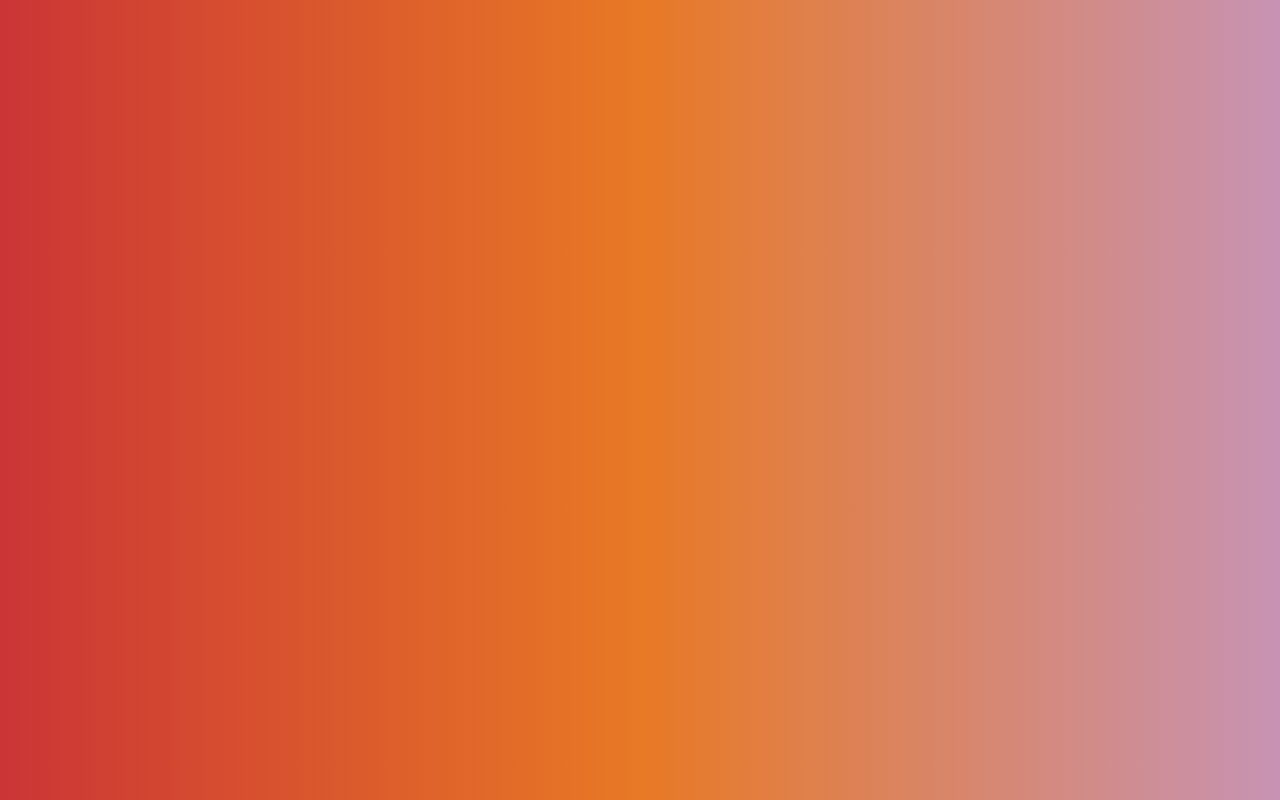
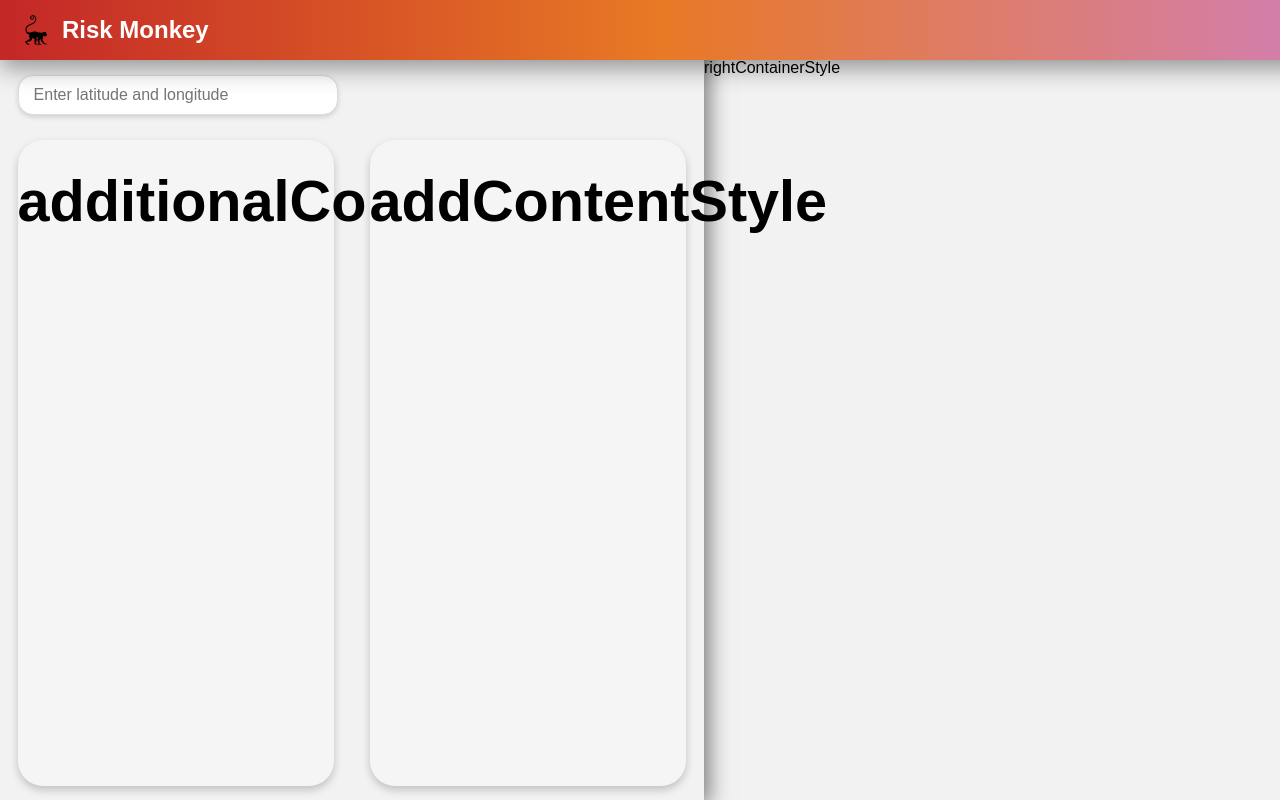
Before and after one commit to Snailsy5583/HackFinProject, a React (Vite) app in the folder hackfin/: page /risk_assessment in a window 1280 px wide. Before the commit this address had no page. Built offline with nearby package versions, Linux system fonts and the light colour scheme; a web font is replaced by a local one.

Commit message:
front end fixes

```diff
--- a/hackfin/src/App.css
+++ b/hackfin/src/App.css
@@ -1,18 +1,23 @@
 #root {
-  max-width: 1280px;
-  margin: 0 auto;
-  padding: 2rem;
+    max-width: 100vw;
+    width: 100vw;
+    margin: 0;
     text-align: center;
 }
 
+#page {
+    height: 100%;
+    padding: auto;
+    margin: auto;
+}
+
 .logo {
+    margin-top: 10%;
     height: 25em;
     padding: 1.5em;
     will-change: filter;
     transition: filter 300ms;
 }
-
-
 
 @media (prefers-reduced-motion: no-preference) {
     a:nth-of-type(2) .logo {
--- a/hackfin/src/App.tsx
+++ b/hackfin/src/App.tsx
@@ -2,7 +2,7 @@
 import { useNavigate } from "react-router-dom";
 import reactLogo from "/src/output-onlinepngtools (1).png";
 import "./App.css";
-import { evaluate_crime } from "./risk_evaluation";
+import { evaluate_crime } from "./source/risk_evaluation";
 import { useState } from "react";
 
 function App() {
@@ -11,25 +11,17 @@ function App() {
 
     const navigate = useNavigate();
 
-    const handleButtonClick = () => {
-
-        navigate("/RiskAssessment");
-    };
-
     return (
-        <>
-            <div>
-                <img src={reactLogo} className="logo react" alt="React logo" />
-            </div>
+        <div id="page">
+            <img src={reactLogo} className="logo react" alt="React logo" />
             <h1>Swing into Better Investments</h1>
             <div className="card">
-                <button onClick={handleButtonClick}>
+                <button onClick={() => { navigate("/risk_assessment"); }}>
                     Start Your Search Today
                 </button>
                 <p></p>
             </div>
-            <p className="read-the-docs"></p>
-        </>
+        </div>
     );
 }
 
--- /dev/null
+++ b/hackfin/src/RiskEvaluationPage.css
@@ -0,0 +1,106 @@
+#root,
+body {
+    height: 100vh;
+}
+
+#root2 {
+    height: 100%;
+}
+
+header {
+    display: flex;
+    align-items: left;
+    justify-content: left;
+    position: fixed;
+    top: 0;
+    left: 0;
+    width: 100%;
+    height: 5vh;
+    padding: 10px 20px;
+    background-image: linear-gradient(to right, #c32727, #e87925, #d27fb2);
+    color: #fff;
+    box-shadow: 0px 8px 25px rgba(0, 0, 0, 0.4);
+    z-index: 1000;
+}
+
+header a,
+header a:hover {
+    color: #fff;
+    display: flex;
+    align-items: center;
+}
+
+#logo {
+    height: 4vh;
+    width: auto;
+    margin-right: 10px;
+}
+
+#companyName {
+    font-size: 24px;
+    font-weight: bold;
+}
+
+#pageContainer {
+    display: flex;
+    align-items: left;
+    justify-content: left;
+    width: 100%;
+    height: 95vh;
+    background-image: linear-gradient(to right, #c32727, #e87925, #d27fb2);
+    color: black;
+    box-shadow: 0px 8px 25px rgba(0, 0, 0, 0.4);
+    z-index: 0;
+}
+
+#leftContainer,
+#rightContainer {
+    display: flex;
+    align-items: left;
+    justify-content: left;
+    flex-wrap: wrap;
+    height: 100%;
+    width: 45%;
+    padding: 0px;
+    margin: 5vh auto;
+    background-color: #f2f2f2;
+    box-shadow: 5px 5px 20px rgba(0, 0, 0, 0.5);
+}
+
+#leftContainer {
+    width: 55%;
+    z-index: 5;
+}
+
+#searchBarContainer {
+    margin-top: 25px;
+    flex-shrink: 0;
+    flex-basis: 100%;
+    flex-grow: 1;
+}
+
+#searchBar {
+    padding: 10px 15px;
+    border: 1px solid #ddd;
+    border-radius: 15px;
+    width: 41%;
+    margin: 10px 100% 10px 2.5%;
+    background-color: #fff;
+    color: #000;
+    box-shadow: 0px 2px 5px rgba(0, 0, 0, 0.15);
+    transition: box-shadow 0.3s ease-in-out;
+    font-size: 16px;
+}
+
+#customization,
+#analysis {
+    height: 85%;
+    width: 45%;
+    margin: auto;
+    margin-top: 0;
+    padding: 0px;
+    background-color: #f5f5f5;
+    box-shadow: 0px 4px 8px rgba(0, 0, 0, 0.2);
+    border-radius: 25px;
+    z-index: 4;
+}
--- /dev/null
+++ b/hackfin/src/RiskEvaluationPage.tsx
@@ -0,0 +1,50 @@
+import React, { useState } from 'react';
+import "./RiskEvaluationPage.css";
+
+const RiskAssesment: React.FC = () => {
+  const [searchQuery, setSearchQuery] = useState("");
+
+  const handleSearchChange = (event: React.ChangeEvent<HTMLInputElement>) => {
+    setSearchQuery(event.target.value);
+  };
+
+  return (
+    <div id="root2">
+      <header>
+        <a href="/home">
+          <img src="src/Risk Monkey-4_processed.png" alt="Company Logo" id="logo" />
+          <h1 id="companyName">Risk Monkey</h1>
+        </a>
+      </header>
+
+      <div id="pageContainer">
+        <div id="leftContainer">
+          <div id="searchBarContainer">
+            <input
+              type="text"
+              value={searchQuery}
+              onChange={handleSearchChange}
+              placeholder="Enter latitude and longitude"
+              id="searchBar"
+            />
+          </div>
+
+          <div id="customization">
+            <h2>additionalContentStyle</h2>
+            <p></p>
+          </div>
+          <div id="analysis">
+            <h2>addContentStyle</h2>
+            <p></p>
+          </div>
+        </div>
+
+        <div id="rightContainer">
+          <p>rightContainerStyle</p>
+        </div>
+      </div>
+    </div>
+  );
+};
+
+export default RiskAssesment;
--- a/hackfin/src/Riskassesment.tsx
+++ /dev/null
@@ -1,170 +0,0 @@
-import React, { useState } from 'react';
-
-const Riskassesment: React.FC = () => {
-  const [searchQuery, setSearchQuery] = useState("");
-
-  const handleSearchChange = (event: React.ChangeEvent<HTMLInputElement>) => {
-    setSearchQuery(event.target.value);
-  };
-
-  return (
-    <div>
-
-      <header style={headerStyle}>
-        <div style={headerContentStyle}>
-          <img src="src/Risk Monkey-4_processed.png" alt="Company Logo" style={logoStyle} />
-          <h1 style={companyNameStyle}>Risk Monkey</h1>
-        </div>
-      </header>
-
-
-      <div style={searchBarContainerStyle}>
-        <input
-          type="text"
-          value={searchQuery}
-          onChange={handleSearchChange}
-          placeholder="Enter latitude and longitude"
-          style={searchBarStyle}
-        />
-      </div>
-
-
-      <div style={additionalContentStyle}>
-        <h2></h2>
-        <p></p>
-      </div>
-
-
-      <div style={leftContainerStyle}>
-
-        <p></p>
-      </div>
-
-    <div style={addContentStyle}>
-
-        <h2></h2>
-    <p> </p>
-    </div>
-
-    <div style={rightContainerStyle}>
-    <p></p>
-
-    </div>
-
-
-
-    </div>
-  );
-};
-
-
-const headerStyle: React.CSSProperties = {
-  display: 'flex',
-  alignItems: 'left',
-  justifyContent: 'left',
-  position: 'fixed',
-  top: 0,
-  left: 0,
-  width: '100%',
-  height: '50px',
-  padding: '10px 20px',
-  backgroundImage: 'linear-gradient(to right, #c32727, #e87925, #d27fb2)',
-  color: '#fff',
-  boxShadow: '0px 8px 25px rgba(0, 0, 0, 0.4)',
-  zIndex: 1000,
-};
-
-const headerContentStyle: React.CSSProperties = {
-  display: 'flex',
-  alignItems: 'center',
-};
-
-const logoStyle: React.CSSProperties = {
-  height: '40px',
-  width: 'auto',
-  marginRight: '10px',
-};
-
-const companyNameStyle: React.CSSProperties = {
-  fontSize: '24px',
-  fontWeight: 'bold',
-};
-
-const searchBarContainerStyle: React.CSSProperties = {
-  position: 'absolute',
-  top: '90px',
-  left: '20px',
-  zIndex: 10,
-};
-
-const searchBarStyle: React.CSSProperties = {
-  padding: '10px 15px',
-  border: '1px solid #ddd',
-  borderRadius: '15px',
-  width: '500px',
-  backgroundColor: '#fff',
-  color: '#000',
-  boxShadow: '0px 2px 5px rgba(0, 0, 0, 0.15)',
-  transition: 'box-shadow 0.3s ease-in-out',
-  outline: 'none',
-  fontSize: '16px',
-};
-
-
-const additionalContentStyle: React.CSSProperties = {
-    top: '150px',
-    position: 'absolute',
-    left: '15px',
-    height: '1150px',
-    width: '650px',
-    padding: '0px',
-    backgroundColor: '#f5f5f5',
-    boxShadow: '0px 4px 8px rgba(0, 0, 0, 0.2)',
-    borderRadius: '25px',
-    zIndex: 4,
-
-};
-
-const addContentStyle: React.CSSProperties = {
-    top: '150px',
-    position: 'absolute',
-    left: '700px',
-    height: '1150px',
-    width: '650px',
-    padding: '0px',
-    backgroundColor: '#f5f5f5',
-    boxShadow: '0px 4px 8px rgba(0, 0, 0, 0.2)',
-    borderRadius: '25px',
-    zIndex: 4,
-};
-
-
-
-const leftContainerStyle: React.CSSProperties = {
-  top: '50px',
-  position: 'absolute',
-  left: '0px',
-  height: '1265px',
-  width: '1400px',
-  padding: '0px',
-  backgroundColor: '#f2f2f2',
-  boxShadow: '5px 4px 20px rgba(0, 0, 0, 0.5)',
-  borderRadius: '5px',
-  zIndex: 1,
-};
-
-
-const rightContainerStyle: React.CSSProperties = {
-    top: '50px',
-    position: 'absolute',
-    right: '0px',
-    height: '1265px',
-    width: '1200px',
-    padding: '0px',
-    backgroundColor: '#f2f2f2',
-    boxShadow: '0px 4px 8px rgba(0, 0, 0, 0.5)',
-    borderRadius: '5px',
-    zIndex: 0,
-  };
-
-export default Riskassesment;
--- a/hackfin/src/Webpage.tsx
+++ b/hackfin/src/Webpage.tsx
@@ -7,7 +7,7 @@ import {
 
 import App from "./App.tsx";
 import MapPage from "./MapPage.tsx";
-import RiskA from "./Riskassesment.tsx";
+import RiskA from "./RiskEvaluationPage.tsx";
 
 
 function Webpage() {
@@ -15,9 +15,9 @@ function Webpage() {
         <Router>
             <Routes>
                 <Route path="/" element={<Navigate to="/Home" />} />
-                <Route path="/Home" element={<App />} />
-                <Route path="/Map" element={<MapPage />} />
-                <Route path="/RiskAssessment" element={<RiskA />} />
+                <Route path="/home" element={<App />} />
+                <Route path="/map" element={<MapPage />} />
+                <Route path="/risk_assessment" element={<RiskA />} />
             </Routes>
         </Router>
     );
--- a/hackfin/src/risk_evaluation.tsx
+++ b/hackfin/src/source/risk_evaluation.tsx
@@ -1,7 +1,7 @@
 //@ts-ignore
 //import http from 'axiom'
 //@ts-ignore
-import {GOV_API, GOOGLE_API} from "../api"
+import {GOV_API, GOOGLE_API} from "../../api"
 
 interface Location {
     latitude: number;
@@ -52,7 +52,7 @@ export async function evaluate_risk(location: Location, coefficients: RiskData):
     let total = 0;
     for (let i=1; i<result.length; i++) total += result[i];
 
-    result[0] *= total/result.length;
+    result[0] *= total/(result.length-1);
     return result;
 }
 
```
Lines whose indentation alone changed are shown as unchanged.
